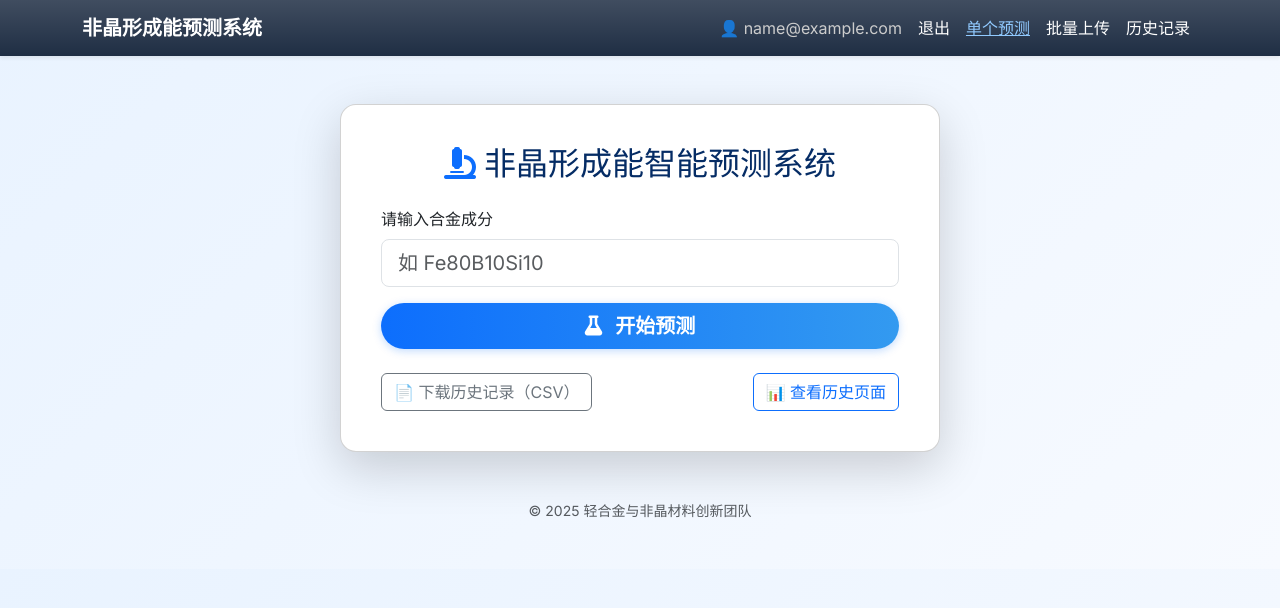
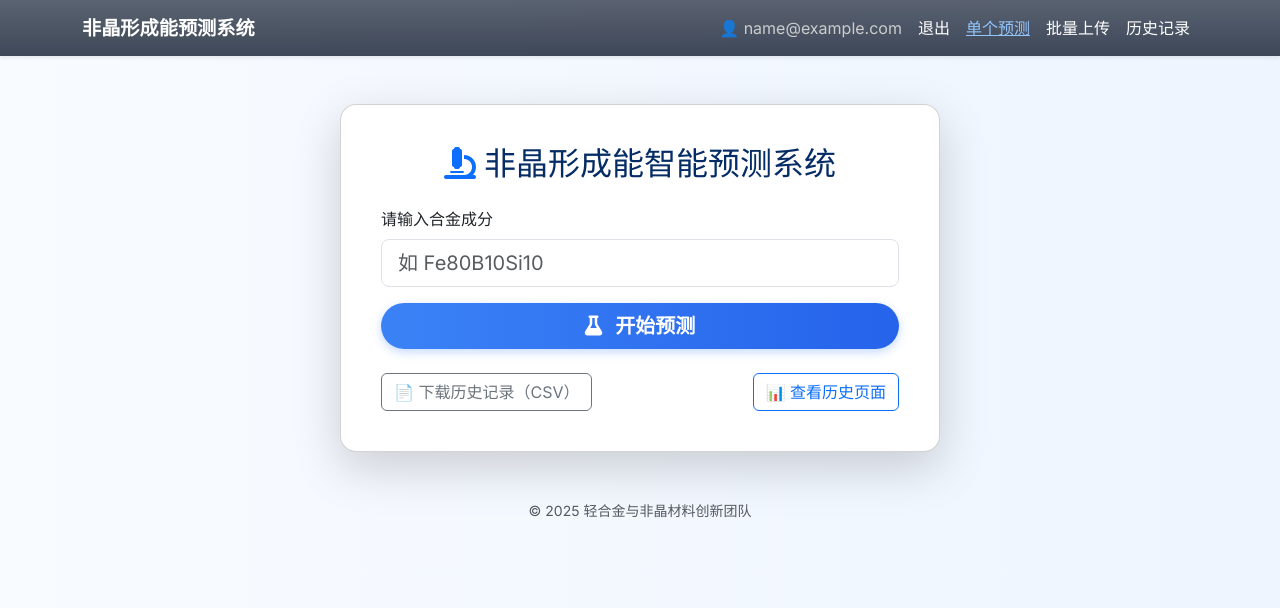
Before and after one commit to xieye777/dmax-predictor, a Flask app: page / in a window 1280 px wide. Shown: the top 608 px of the page. Run offline with Flask 3, Linux system fonts and the light colour scheme; the visitor is signed in with stand-in values (Sample User, id 1); data comes from the database, SQL or seed files in the repository; parts of the project's set-up code (start-up, migrations or seed data) failed here and were passed over.

Commit message:
Add files via upload

```diff
--- a/static/style.css
+++ b/static/style.css
@@ -3,10 +3,10 @@
 
 body {
   font-family: 'Inter', sans-serif;
-  background: linear-gradient(135deg, #e9f3ff, #f7faff);
+  background: linear-gradient(to right, #f8fbff, #eef5ff);
   margin: 0;
   padding: 0;
-  color: #333;
+  color: #2d2d2d;
 }
 
 .app-card {
@@ -14,65 +14,65 @@ body {
   padding: 2.5rem;
   background-color: #ffffff;
   max-width: 600px;
-  box-shadow: 0 10px 25px rgba(0, 0, 0, 0.06);
+  box-shadow: 0 12px 25px rgba(0, 0, 0, 0.08);
 }
 
 .btn-predict {
-  background: linear-gradient(to right, #0d6efd, #339af0);
+  background: linear-gradient(to right, #3b82f6, #2563eb);
   color: white;
   font-weight: bold;
   border-radius: 2rem;
   border: none;
   transition: all 0.3s ease;
-  box-shadow: 0 2px 8px rgba(13, 110, 253, 0.25);
+  box-shadow: 0 3px 10px rgba(59, 130, 246, 0.3);
 }
 
 .btn-predict:hover {
   transform: translateY(-1px);
-  box-shadow: 0 4px 12px rgba(13, 110, 253, 0.4);
-}
-
-.bg-gradient {
-  background: linear-gradient(to right, #1e3c72, #2a5298);
+  box-shadow: 0 6px 18px rgba(37, 99, 235, 0.4);
 }
 
 .navbar {
-  background-color: #1f2e44;
+  background-color: rgba(30, 41, 59, 0.85) !important;
+  backdrop-filter: blur(6px);
+  -webkit-backdrop-filter: blur(6px);
+  box-shadow: 0 2px 6px rgba(0,0,0,0.1);
 }
 
 .navbar .nav-link {
   color: #ffffff !important;
   font-weight: 500;
+  transition: color 0.3s;
+}
+
+.navbar .nav-link:hover {
+  color: #60a5fa !important;
 }
 
 .navbar .nav-link.active {
-  color: #91caff !important;
+  color: #93c5fd !important;
   text-decoration: underline;
 }
 
 .navbar-brand {
   color: #ffffff !important;
   font-weight: 600;
-  font-size: 1.25rem;
+  font-size: 1.2rem;
 }
 
-.navbar .nav-link:hover {
-  color: #7bbdff !important;
+.nav-link.disabled {
+  color: #cccccc !important;
+  pointer-events: none;
 }
 
 input:focus, textarea:focus, select:focus {
-  border-color: #0d6efd;
-  box-shadow: 0 0 0 0.15rem rgba(13, 110, 253, 0.25);
-}
-
-.nav-link.disabled {
-  color: #ccc !important;
-  pointer-events: none;
+  border-color: #3b82f6;
+  box-shadow: 0 0 0 0.15rem rgba(59, 130, 246, 0.3);
 }
 
 footer {
   margin-top: 3rem;
   text-align: center;
-  color: #999;
+  color: #9ca3af;
   font-size: 0.85rem;
 }
```
